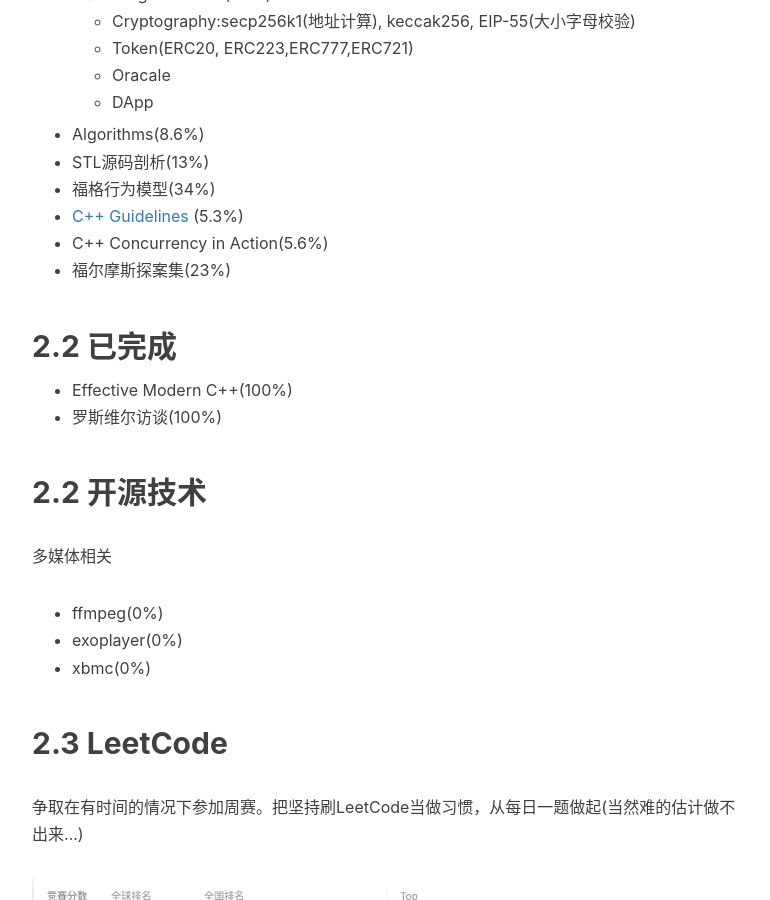
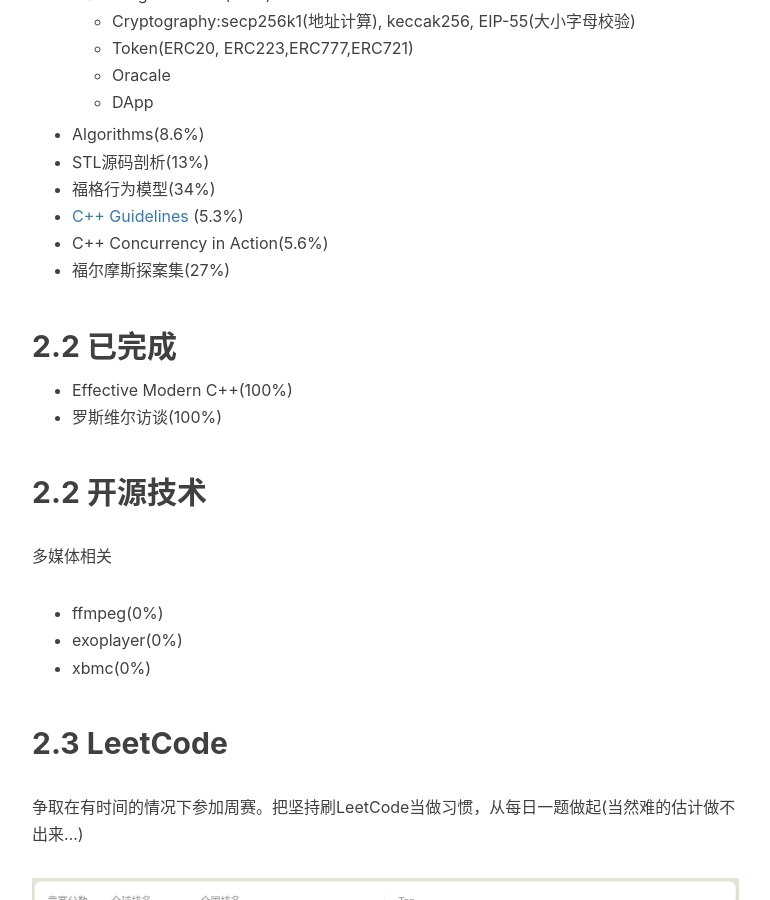
Before and after one commit to ProgrammerBill/ProgrammerBill.github.io, a Jekyll site: the page built from _posts/plan/2023-01-05-plan.md, in a window 1280 px wide and 900 px high, scrolled down 1096 px. Shown: the whole window, without its empty margins (233-1003 px from the left). Built offline with Jekyll 4.4.1, drawn with Linux system fonts in a browser that asks for light colours; nearby versions of some CDN libraries; comment, search, counter and statistics services are not loaded.

Commit message:
feat(plan): update daily plan

```diff
--- a/_posts/plan/2023-01-05-plan.md
+++ b/_posts/plan/2023-01-05-plan.md
@@ -40,7 +40,7 @@ tags:
 - 福格行为模型(34%)
 - [C++ Guidelines](https://isocpp.github.io/CppCoreGuidelines/CppCoreGuidelines) (5.3%)
 - C++ Concurrency in Action(5.6%)
-- 福尔摩斯探案集(23%)
+- 福尔摩斯探案集(27%)
 
 ## 2.2 已完成
 
```
Also changed, not shown: img/bill/in-posts/leetcode_goals.png, img/bill/in-posts/leetcode_problems.png.
